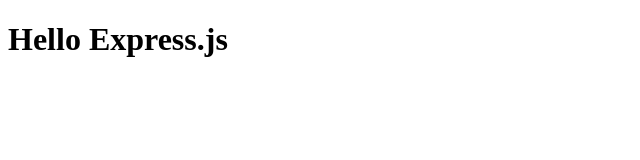
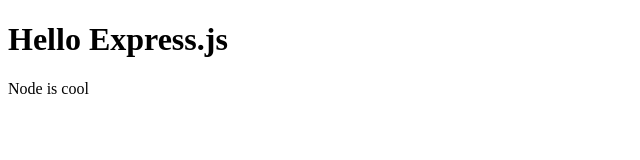
Before and after one commit to mcorbett/web-server, a website: page public/index.html in a window 1280 px wide. Shown: the full height of the page, 0-640 px from the left. Drawn offline with Linux system fonts and the light colour scheme.

Commit message:
Update of index.html

```diff
--- a/public/index.html
+++ b/public/index.html
@@ -5,6 +5,7 @@
         <title>My App</title>
     </head>
     <body>
-        <h1> Hello Express.js</h1>
+        <h1> Hello Express.js </h1>
+        <p> Node is cool </p>
     </body>
 </html>
```
